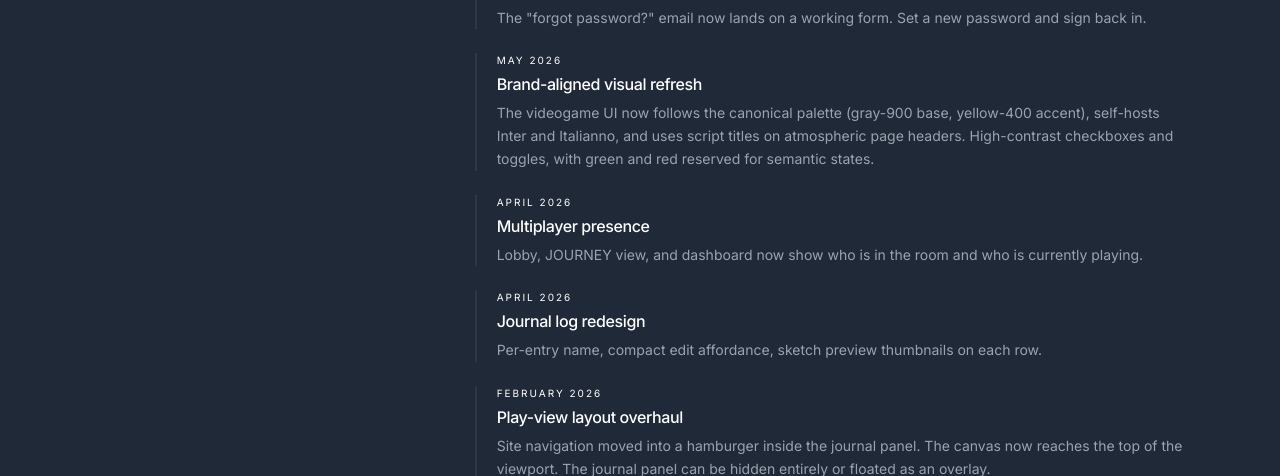
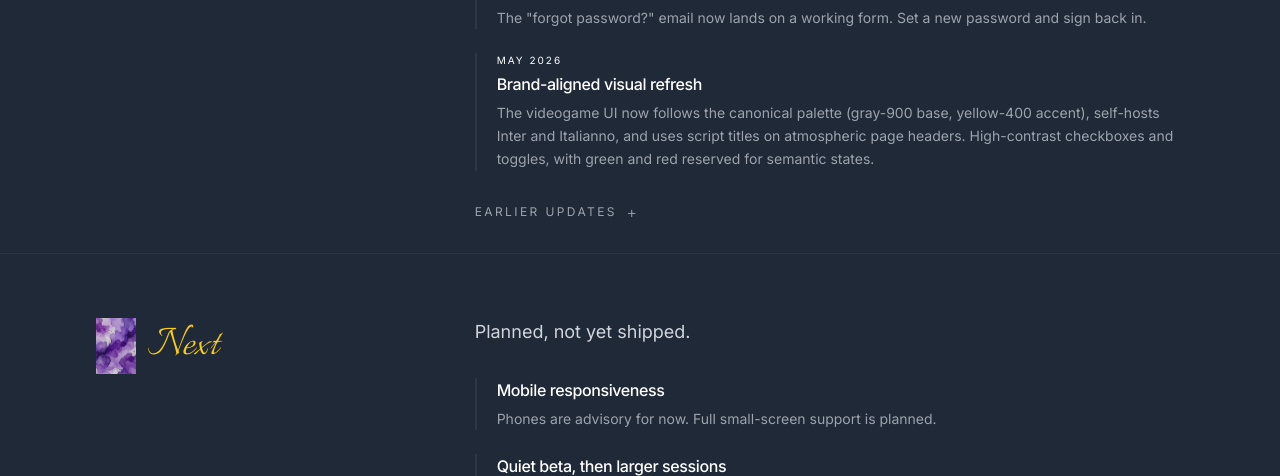
Before and after one commit to theagitist/journeyways_website, a PHP site: page /videogame.html in a window 1280 px wide. Shown: the part 2324-2800 px from the top of the page. Run offline with PHP 8.4, Linux system fonts and the light colour scheme.

Commit message:
videogame: collapse older Recent items behind disclosure, log Jan 2026 kickoff
The Recent section was getting long. Pure-CSS native <details> reveal keeps the
four most recent (May 2026) items visible and tucks older months behind an
"Earlier updates" toggle. Adds a January 2026 "Development begins" entry as the
oldest item. Bumps styles.css cache to v=24 across all HTML files.

```diff
--- a/about.html
+++ b/about.html
@@ -31,7 +31,7 @@
     <link rel="preload" href="fonts/inter-600-latin.woff2" as="font" type="font/woff2" crossorigin>
     <link rel="preload" href="fonts/italianno-400-latin.woff2" as="font" type="font/woff2" crossorigin>
     <link rel="stylesheet" href="css/tailwind.css?v=25">
-    <link rel="stylesheet" href="css/styles.css?v=23">
+    <link rel="stylesheet" href="css/styles.css?v=24">
     <!-- JSON-LD Structured Data -->
     <script type="application/ld+json">
         {
--- a/boardgame.html
+++ b/boardgame.html
@@ -34,7 +34,7 @@
     <link rel="preload" href="fonts/inter-600-latin.woff2" as="font" type="font/woff2" crossorigin>
     <link rel="preload" href="fonts/italianno-400-latin.woff2" as="font" type="font/woff2" crossorigin>
     <link rel="stylesheet" href="css/tailwind.css?v=25">
-    <link rel="stylesheet" href="css/styles.css?v=23">
+    <link rel="stylesheet" href="css/styles.css?v=24">
     <script defer>
         // Local-dev redirect guard: only canonicalize when actually on https.
         (function() {
--- a/contact.html
+++ b/contact.html
@@ -32,7 +32,7 @@
     <link rel="preload" href="fonts/italianno-400-latin.woff2" as="font" type="font/woff2" crossorigin>
     <link rel="stylesheet" href="css/tailwind.css?v=25">
     <script src="https://challenges.cloudflare.com/turnstile/v0/api.js" async defer></script>
-    <link rel="stylesheet" href="css/styles.css?v=23">
+    <link rel="stylesheet" href="css/styles.css?v=24">
     <!-- JSON-LD Structured Data -->
     <script type="application/ld+json">
         {
--- a/css/styles.css
+++ b/css/styles.css
@@ -489,3 +489,45 @@ main.home {
     color: black !important;
     text-decoration: underline !important;
 }
+
+/* "Show earlier updates" disclosure on the videogame Recent section.
+   Native <details>; no JS. Editorial register: small uppercase Inter, gray-400,
+   yellow-400 on hover, plus a `+` glyph that rotates to `x` when expanded. */
+.recent-more {
+    margin-top: 1.5rem;
+}
+.recent-more > summary {
+    cursor: pointer;
+    list-style: none;
+    display: inline-flex;
+    align-items: center;
+    gap: 0.6rem;
+    padding: 0.5rem 0;
+    font-size: 0.75rem;
+    letter-spacing: 0.2em;
+    text-transform: uppercase;
+    color: rgb(156 163 175);
+    user-select: none;
+    transition: color 150ms ease;
+}
+.recent-more > summary::-webkit-details-marker { display: none; }
+.recent-more > summary::marker { content: ""; }
+.recent-more > summary:hover { color: rgb(250 204 21); }
+.recent-more > summary:focus-visible {
+    outline: 2px solid rgba(250, 204, 21, 0.6);
+    outline-offset: 4px;
+}
+.recent-more-icon {
+    display: inline-block;
+    font-weight: 300;
+    font-size: 1rem;
+    line-height: 1;
+    transition: transform 200ms ease;
+}
+.recent-more[open] .recent-more-icon { transform: rotate(45deg); }
+.recent-more[open] {
+    margin-top: 1.5rem;
+}
+.recent-more[open] > summary {
+    margin-bottom: 1.5rem;
+}
--- a/design.html
+++ b/design.html
@@ -31,7 +31,7 @@
     <link rel="preload" href="fonts/inter-600-latin.woff2" as="font" type="font/woff2" crossorigin>
     <link rel="preload" href="fonts/italianno-400-latin.woff2" as="font" type="font/woff2" crossorigin>
     <link rel="stylesheet" href="css/tailwind.css?v=25">
-    <link rel="stylesheet" href="css/styles.css?v=23">
+    <link rel="stylesheet" href="css/styles.css?v=24">
     <style>
         .black-card-panel {
             background-image: url('img/design/bg-black.webp');
--- a/index.html
+++ b/index.html
@@ -56,7 +56,7 @@
     <link rel="preload" href="fonts/inter-600-latin.woff2" as="font" type="font/woff2" crossorigin>
     <link rel="preload" href="fonts/italianno-400-latin.woff2" as="font" type="font/woff2" crossorigin>
     <link rel="stylesheet" href="css/tailwind.css?v=25">
-    <link rel="stylesheet" href="css/styles.css?v=23">
+    <link rel="stylesheet" href="css/styles.css?v=24">
 </head>
 <body class="bg-gray-800 text-white">
     <!-- Navigation -->
--- a/photos.html
+++ b/photos.html
@@ -36,7 +36,7 @@
     <link rel="preload" href="fonts/inter-600-latin.woff2" as="font" type="font/woff2" crossorigin>
     <link rel="preload" href="fonts/italianno-400-latin.woff2" as="font" type="font/woff2" crossorigin>
     <link rel="stylesheet" href="css/tailwind.css?v=25">
-    <link rel="stylesheet" href="css/styles.css?v=23">
+    <link rel="stylesheet" href="css/styles.css?v=24">
     <!-- JSON-LD Structured Data -->
     <script type="application/ld+json">
         {
--- a/presentation.html
+++ b/presentation.html
@@ -31,7 +31,7 @@
     <link rel="preload" href="fonts/inter-600-latin.woff2" as="font" type="font/woff2" crossorigin>
     <link rel="preload" href="fonts/italianno-400-latin.woff2" as="font" type="font/woff2" crossorigin>
     <link rel="stylesheet" href="css/tailwind.css?v=25">
-    <link rel="stylesheet" href="css/styles.css?v=23">
+    <link rel="stylesheet" href="css/styles.css?v=24">
     <!-- JSON-LD Structured Data -->
     <script type="application/ld+json">
         {
--- a/references.html
+++ b/references.html
@@ -31,7 +31,7 @@
     <link rel="preload" href="fonts/inter-600-latin.woff2" as="font" type="font/woff2" crossorigin>
     <link rel="preload" href="fonts/italianno-400-latin.woff2" as="font" type="font/woff2" crossorigin>
     <link rel="stylesheet" href="css/tailwind.css?v=25">
-    <link rel="stylesheet" href="css/styles.css?v=23">
+    <link rel="stylesheet" href="css/styles.css?v=24">
     <!-- JSON-LD Structured Data -->
     <script type="application/ld+json">
         {
--- a/videogame.html
+++ b/videogame.html
@@ -34,7 +34,7 @@
     <link rel="preload" href="fonts/inter-600-latin.woff2" as="font" type="font/woff2" crossorigin>
     <link rel="preload" href="fonts/italianno-400-latin.woff2" as="font" type="font/woff2" crossorigin>
     <link rel="stylesheet" href="css/tailwind.css?v=25">
-    <link rel="stylesheet" href="css/styles.css?v=23">
+    <link rel="stylesheet" href="css/styles.css?v=24">
     <!-- JSON-LD Structured Data -->
     <script type="application/ld+json">
         {
@@ -267,6 +267,13 @@
                             <h3 class="text-base font-medium text-white tracking-tight mb-1.5">Brand-aligned visual refresh</h3>
                             <p class="text-sm text-gray-400 leading-relaxed">The videogame UI now follows the canonical palette (gray-900 base, yellow-400 accent), self-hosts Inter and Italianno, and uses script titles on atmospheric page headers. High-contrast checkboxes and toggles, with green and red reserved for semantic states.</p>
                         </li>
+                    </ol>
+                    <details class="recent-more">
+                        <summary>
+                            <span>Earlier updates</span>
+                            <span class="recent-more-icon" aria-hidden="true">+</span>
+                        </summary>
+                        <ol class="space-y-6 list-none p-0 m-0">
                             <li class="border-l-2 border-gray-700/60 pl-5">
                                 <p class="text-[10px] uppercase tracking-[0.2em] text-yellow-400/70 mb-1">April 2026</p>
                                 <h3 class="text-base font-medium text-white tracking-tight mb-1.5">Multiplayer presence</h3>
@@ -292,7 +299,13 @@
                                 <h3 class="text-base font-medium text-white tracking-tight mb-1.5">mtime-based cache invalidation</h3>
                                 <p class="text-sm text-gray-400 leading-relaxed">Stylesheet and script tags carry an mtime-based version query so rebuilds invalidate browser caches automatically.</p>
                             </li>
+                            <li class="border-l-2 border-gray-700/60 pl-5">
+                                <p class="text-[10px] uppercase tracking-[0.2em] text-yellow-400/70 mb-1">January 2026</p>
+                                <h3 class="text-base font-medium text-white tracking-tight mb-1.5">Development begins</h3>
+                                <p class="text-sm text-gray-400 leading-relaxed">First commits on the digital companion to the boardgame.</p>
+                            </li>
                         </ol>
+                    </details>
                 </div>
             </div>
         </div>
```
Lines whose indentation alone changed are shown as unchanged.
